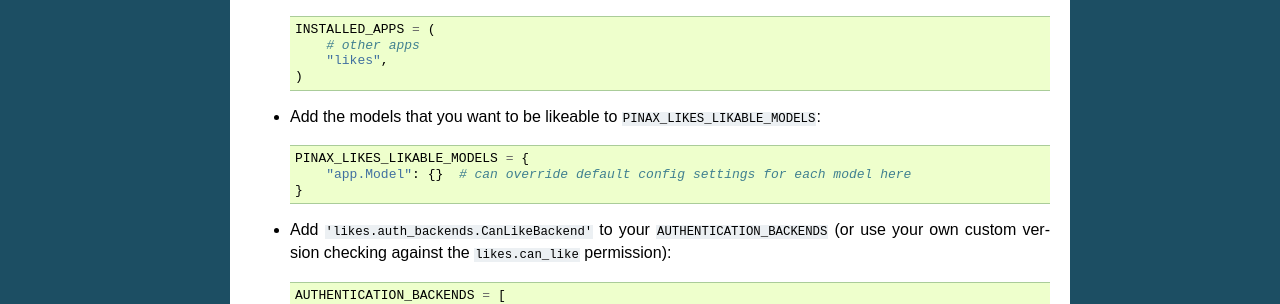
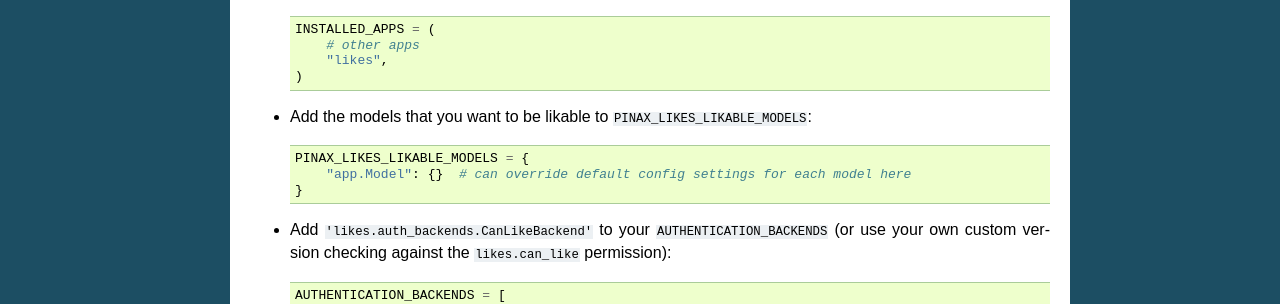
Before and after one commit to pinax/pinax-likes, a Sphinx documentation site: the page built from docs/installation.rst, in a window 1280 px wide. Shown: the part 473-777 px from the top of the page. Built offline with Sphinx 7.4.7, drawn with Linux system fonts in a browser that asks for light colours; the version number is read from the project's files by our own code.

Commit message:
s/likeable/likable

```diff
--- a/docs/changelog.rst
+++ b/docs/changelog.rst
@@ -78,7 +78,7 @@ Backward Incompatibilities
 - Each like button gets a unique ID, so multiple like buttons can appear on a single
   page
 - The like form works without JavaScript.
-- Likeable models need to be added to `PINAX_LIKES_LIKABLE_MODELS` setting. This prevents users
+- Likable models need to be added to `PINAX_LIKES_LIKABLE_MODELS` setting. This prevents users
   from liking anything and everything, which could potentially lead to security problems
   (eg. liking entries in permission tables, and thus seeing their content; liking
   administrative users and thus getting their username).
--- a/docs/installation.rst
+++ b/docs/installation.rst
@@ -31,7 +31,7 @@ Installation
         "likes",
     )
 
-* Add the models that you want to be likeable to ``PINAX_LIKES_LIKABLE_MODELS``::
+* Add the models that you want to be likable to ``PINAX_LIKES_LIKABLE_MODELS``::
 
     PINAX_LIKES_LIKABLE_MODELS = {
         "app.Model": {}  # can override default config settings for each model here
```
